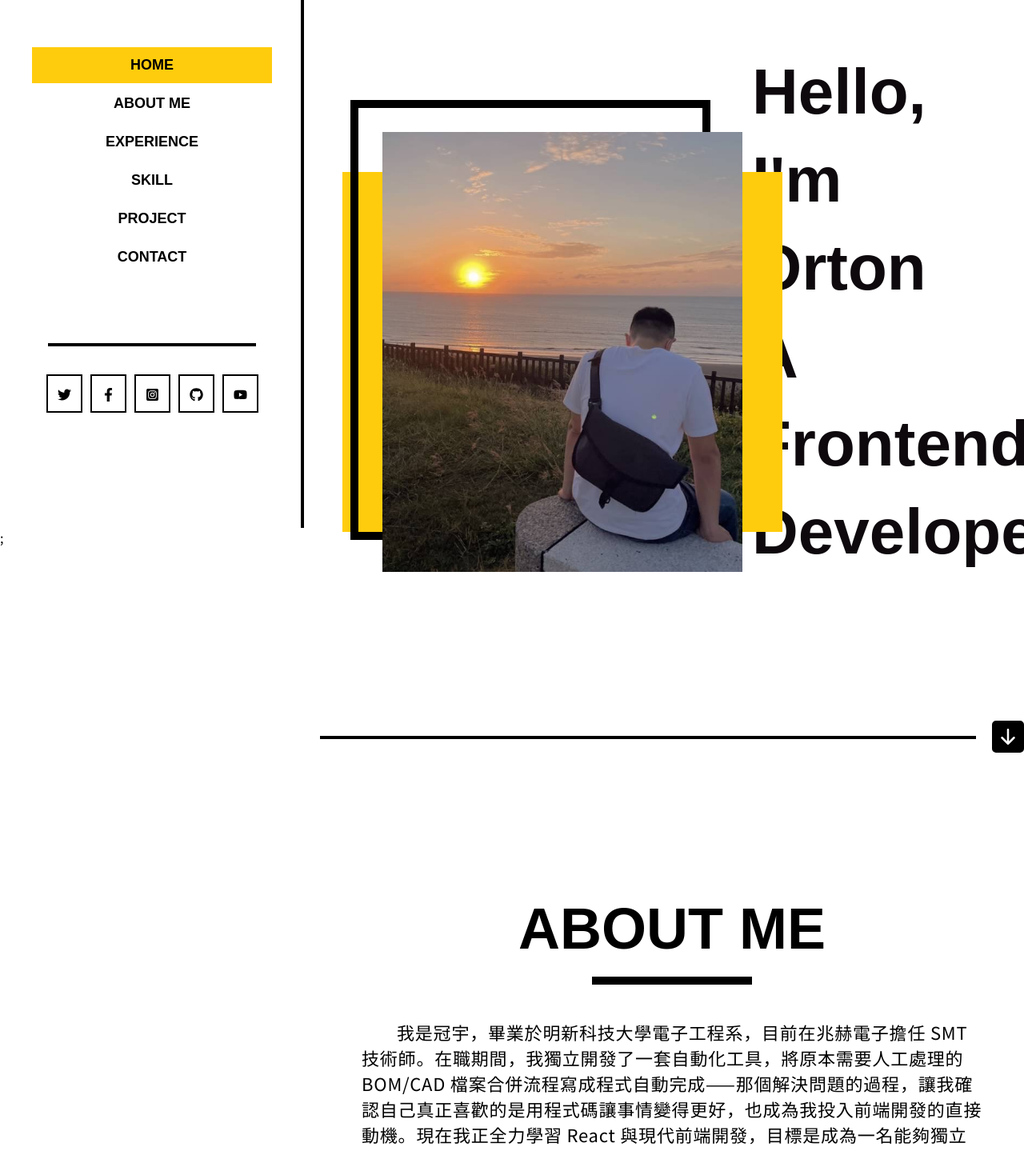
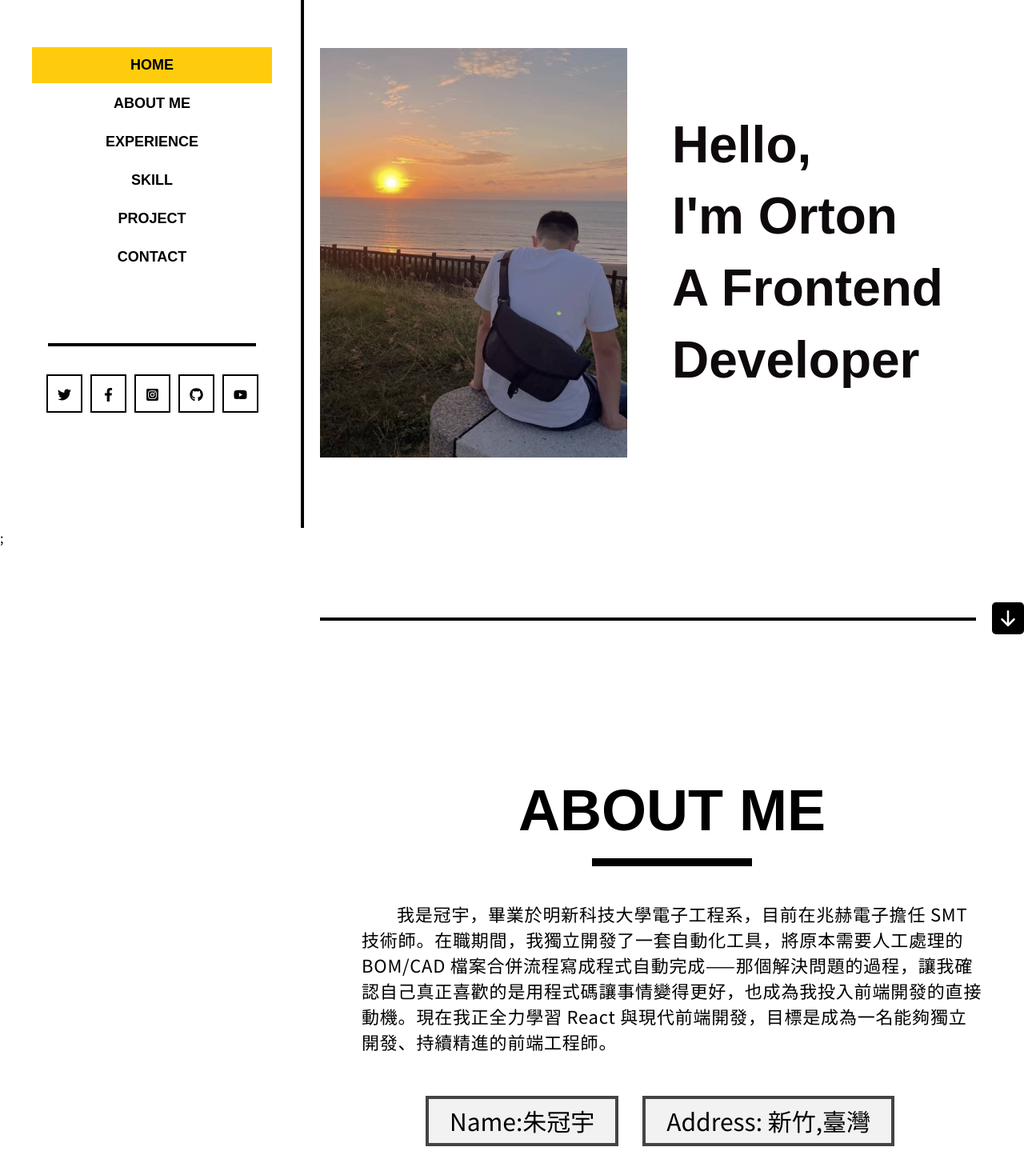
Before and after one commit to g01965250/resume, a React (Create React App) app: page / in a window 1280 px wide. Shown: the part 140-1579 px from the top of the page at 80% size. Built offline with nearby package versions, Linux system fonts and the light colour scheme.

Commit message:
refactor(skill): redesign section layout and underline style
- improve RWD layout for skill section
- replace ::after underline with wrapper element

```diff
--- a/src/App.css
+++ b/src/App.css
@@ -240,12 +240,12 @@ body {
 }
 
 .home-title {
-  font-size: 80px;
+  font-size: clamp(36px, 7vw, 80px);
   font-weight: 600;
   font-family: var(--font-en);
   color: #0e090d;
   margin: 0 0 0 90px;
-  line-height: 110px;
+  line-height: 1.4;
 }
 
 .home-title-wrapper p {
@@ -320,7 +320,7 @@ body {
   font-weight: 400;
   line-height: 41px;
   padding: 7px 26px;
-  margin: 0 0 30px 30px;
+  margin: 0 30px 30px 0;
   border: 4px solid #444;
   background: var(--gray-bg);
 }
@@ -342,7 +342,7 @@ body {
 .card-item {
   background: var(--gray-bg);
   padding: 52px 50px 53px;
-  margin: 0 0 20px;
+  margin: 0 30px 20px 0;
 }
 
 .card-item h3 {
@@ -378,12 +378,21 @@ body {
 /* ==========================================
    Skill
    ========================================== */
+.skill-box-wrapper {
+  max-width: 800px;
+  margin: 0 auto;
+}
 .skill-box {
-  width: 800px;
+  max-width: 800px;
   background: var(--gray-bg);
-  padding: 52px 50px 53px;
-  margin: 0 auto 50px;
-  position: relative;
+  padding: 0 50px;
+  margin: 0 30px 50px 0;
+  /*  position: relative; */
+}
+.skill-box-border-bottom {
+  max-width: 700px;
+  padding: 52px 0;
+  border-bottom: 4px solid;
 }
 
 .skill-box h2 {
@@ -399,14 +408,14 @@ body {
   font-family: var(--font-zh);
 }
 
-.skill-box::after {
+/* .skill-box::after {
   content: '';
   width: 700px;
   height: 4px;
   background: var(--black);
   position: absolute;
   bottom: 0;
-}
+} */
 
 /* ==========================================
    Project
@@ -687,6 +696,33 @@ body {
   z-index: 1;
 }
 
+@media (max-width: 1375px) {
+  .picture-border {
+    display: none;
+  }
+  .picture-background {
+    display: none;
+  }
+  .picture {
+    width: 30vw;
+    height: 40vw;
+    left: 0;
+    position: relative;
+  }
+  .picture-wrapper {
+    top: 0;
+    left: 0;
+  }
+  .home-title {
+    margin: 0 auto;
+    font-size: clamp(36px, 5vw, 80px);
+  }
+
+  /*  .home-content {
+    justify-content: center;
+  } */
+}
+
 /* ==========================================
    RWD — Mobile (< 768px)
    ========================================== */
--- a/src/component/Home.js
+++ b/src/component/Home.js
@@ -32,7 +32,7 @@ function Home({ homeAnchor, aboutAnchor }) {
           onClick={() => {
             window.scrollTo({
               behavior: 'smooth',
-              top: aboutAnchor?.current?.offsetTop,
+              top: aboutAnchor,
             });
           }}
         >
--- a/src/component/Skill.js
+++ b/src/component/Skill.js
@@ -13,7 +13,9 @@ function Skill({ skillAnchor, projectAnchor }) {
       >
         <div className="section-content">
           <div className="section-title">SKILL</div>
+          <div className="skill-box-wrapper">
             <div className="skill-box">
+              <div className="skill-box-border-bottom">
                 <h2 className="skill-box-title">HTML & CSS</h2>
                 <ul>
                   <li>熟悉 HTML 語意化標籤的使用</li>
@@ -22,7 +24,9 @@ function Skill({ skillAnchor, projectAnchor }) {
                   <li>使用 Flexbox 進行響應式排版</li>
                 </ul>
               </div>
+            </div>
             <div className="skill-box">
+              <div className="skill-box-border-bottom">
                 <h2 className="skill-box-title">JavaScript</h2>
                 <ul>
                   <li>了解 callback、Promise 與 async/await 非同步處理</li>
@@ -31,7 +35,9 @@ function Skill({ skillAnchor, projectAnchor }) {
                   <li>熟悉陣列方法 map、filter、reduce 的應用</li>
                 </ul>
               </div>
+            </div>
             <div className="skill-box">
+              <div className="skill-box-border-bottom">
                 <h2 className="skill-box-title">React</h2>
                 <ul>
                   <li>使用 Function Component 搭配 Hooks 開發</li>
@@ -40,13 +46,17 @@ function Skill({ skillAnchor, projectAnchor }) {
                   <li>使用 React Router 實作前端路由</li>
                 </ul>
               </div>
+            </div>
             <div className="skill-box">
+              <div className="skill-box-border-bottom">
                 <h2 className="skill-box-title">Tools</h2>
                 <ul>
                   <li>版本控制：Git、GitHub</li>
                   <li>開發工具：VSCode、ESLint、Node.js、npm</li>
                   <li>學習筆記：Obsidian</li>
                 </ul>
+              </div>
+            </div>
           </div>
         </div>
         <button
```
Lines whose indentation alone changed are shown as unchanged.
